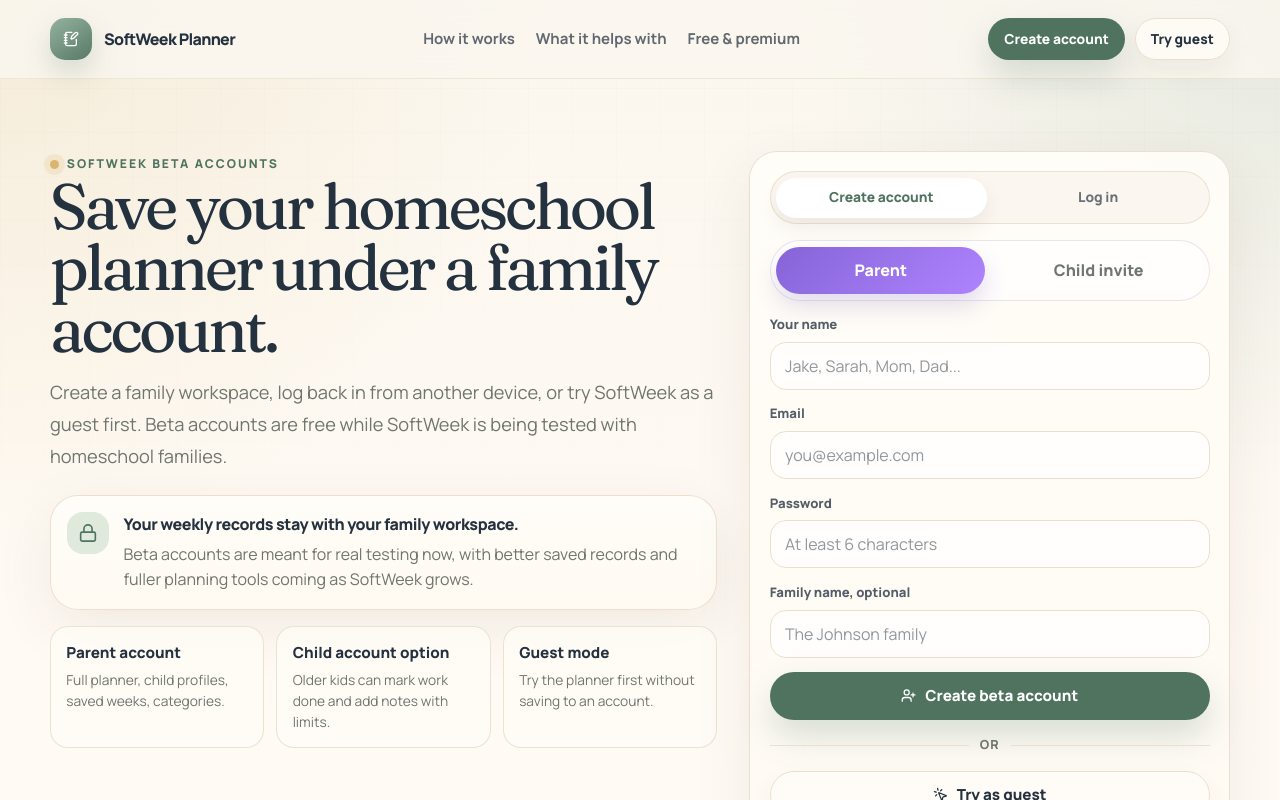
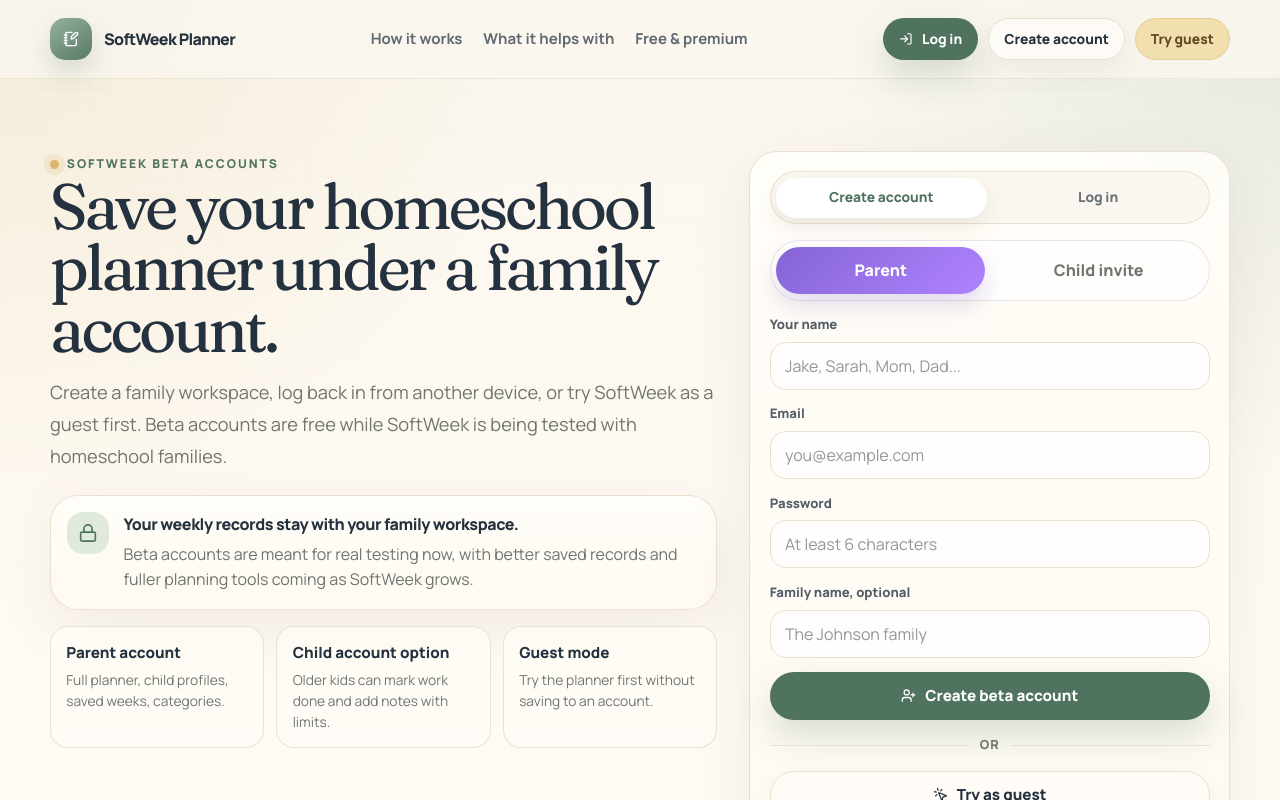
Before and after one commit to altifygenerator-ai/homeschool-planner, a Next.js app: page /login in a window 1280 px wide. Shown: the top 800 px of the page. Built offline with nearby package versions, Linux system fonts and the light colour scheme; no server answers.

Commit message:
log in log out

```diff
--- a/src/app/globals.css
+++ b/src/app/globals.css
@@ -3966,3 +3966,9 @@ img {
 .account-record-grid {
   margin-top: 1.25rem;
 }
+
+/* Header auth actions */
+.header-logout-button {
+  cursor: pointer;
+  font-family: inherit;
+}
--- a/src/components/layout/Header.tsx
+++ b/src/components/layout/Header.tsx
@@ -2,12 +2,18 @@
 
 import { useEffect, useState } from "react";
 import Link from "next/link";
-import { LuNotebookPen, LuUserRound } from "react-icons/lu";
+import { useRouter } from "next/navigation";
+import { LuLogIn, LuLogOut, LuNotebookPen, LuUserRound } from "react-icons/lu";
 import { site } from "@/data/site";
 import Button from "@/components/shared/Button";
-import { getActiveAccountContext, type AccountContext } from "@/lib/localAuth";
+import {
+  getActiveAccountContext,
+  signOutLocalAccount,
+  type AccountContext,
+} from "@/lib/localAuth";
 
 export default function Header() {
+  const router = useRouter();
   const [context, setContext] = useState<AccountContext | null>(null);
 
   useEffect(() => {
@@ -35,6 +41,12 @@ export default function Header() {
       ]
     : site.nav;
 
+  async function handleSignOut() {
+    await signOutLocalAccount();
+    setContext(null);
+    router.push("/login?mode=login");
+  }
+
   return (
     <header className="site-header">
       <div className="header-inner">
@@ -55,14 +67,33 @@ export default function Header() {
 
         <div className="header-actions">
           {context ? (
-            <Button href="/dashboard/account">
-              <LuUserRound />
-              Account
-            </Button>
+            <>
+              <Button href="/dashboard/account" variant="soft">
+                <LuUserRound />
+                Account
+              </Button>
+
+              <button
+                className="btn btn-primary header-logout-button"
+                type="button"
+                onClick={handleSignOut}
+              >
+                <LuLogOut />
+                Log out
+              </button>
+            </>
           ) : (
             <>
-              <Button href="/login?mode=create">Create account</Button>
-              <Button href="/guest" variant="secondary">
+              <Button href="/login?mode=login">
+                <LuLogIn />
+                Log in
+              </Button>
+
+              <Button href="/login?mode=create" variant="secondary">
+                Create account
+              </Button>
+
+              <Button href="/guest" variant="soft">
                 Try guest
               </Button>
             </>
```
